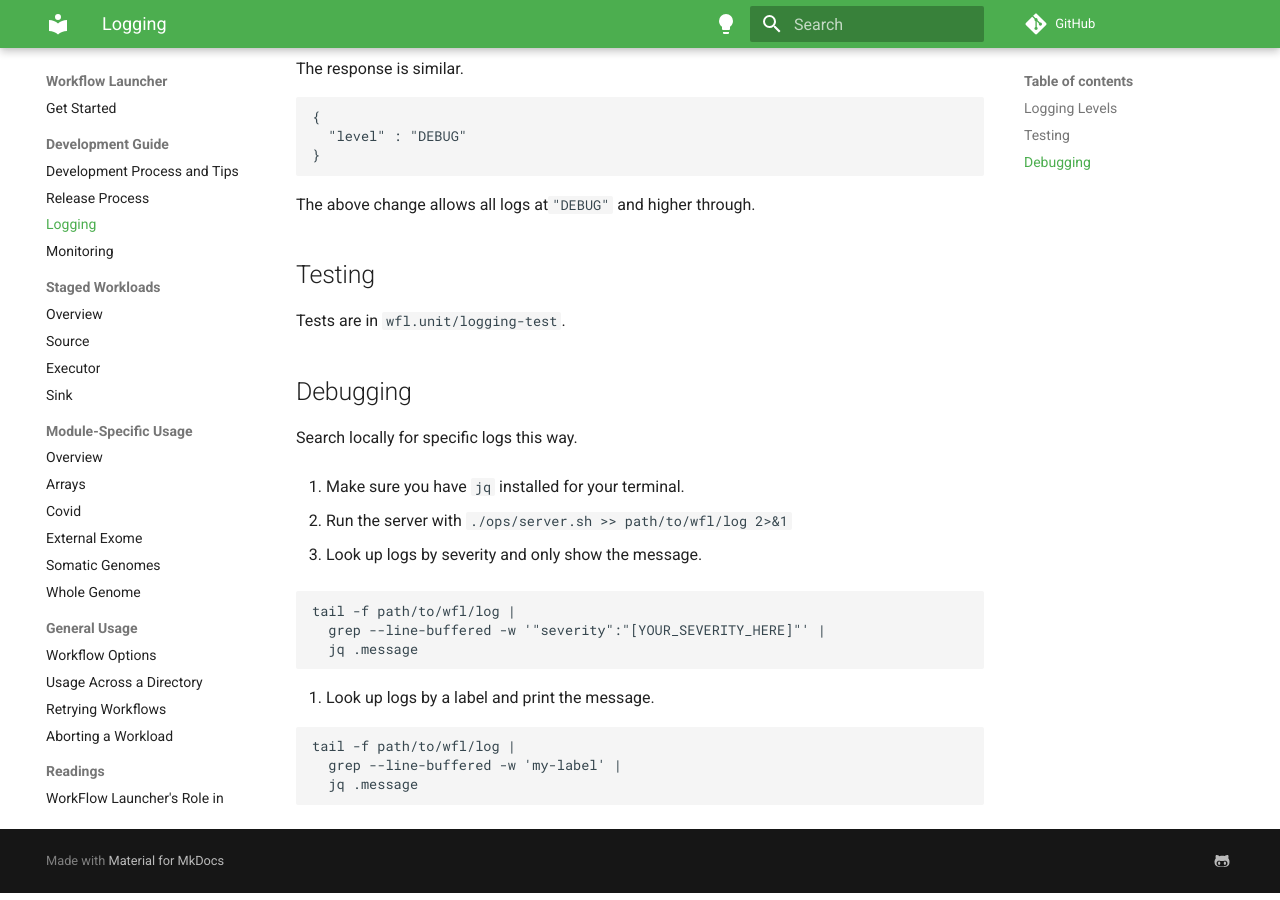
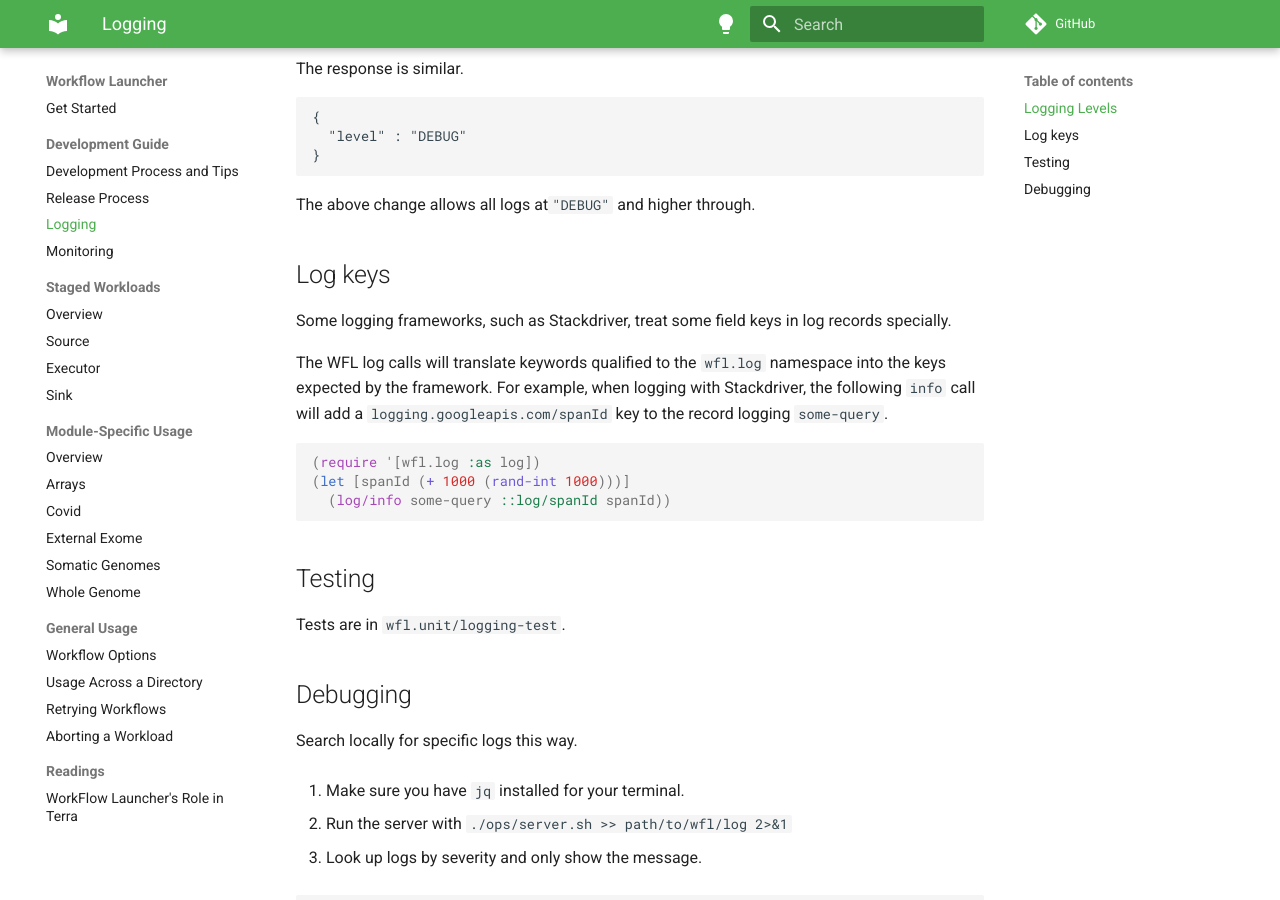
Before and after one commit to broadinstitute/wfl, an MkDocs documentation site: the page built from docs/md/dev-logging.md, in a window 1280 px wide and 900 px high, scrolled down 1172 px. Built offline with MkDocs 1.6.1 and Material for MkDocs 9.7.7, drawn with Linux system fonts in a browser that asks for light colours; comment, search, counter and statistics services are not loaded.

Commit message:
This may even be useful.

````diff
--- a/docs/md/dev-logging.md
+++ b/docs/md/dev-logging.md
@@ -68,6 +68,29 @@ The response is similar.
 The above change allows all logs
 at`"DEBUG"` and higher through.
 
+## Log keys
+
+Some logging frameworks,
+such as Stackdriver,
+treat some field keys
+in log records specially.
+
+The WFL log calls will translate keywords
+qualified to the `wfl.log` namespace
+into the keys expected by the framework.
+For example,
+when logging with Stackdriver,
+the following `info` call
+will add a `logging.googleapis.com/spanId`
+key to the record logging `some-query`.
+
+``` clojure
+(require '[wfl.log :as log])
+(let [spanId (+ 1000 (rand-int 1000)))]
+  (log/info some-query ::log/spanId spanId))
+
+```
+
 ## Testing
 
 Tests are in `wfl.unit/logging-test`.
````
